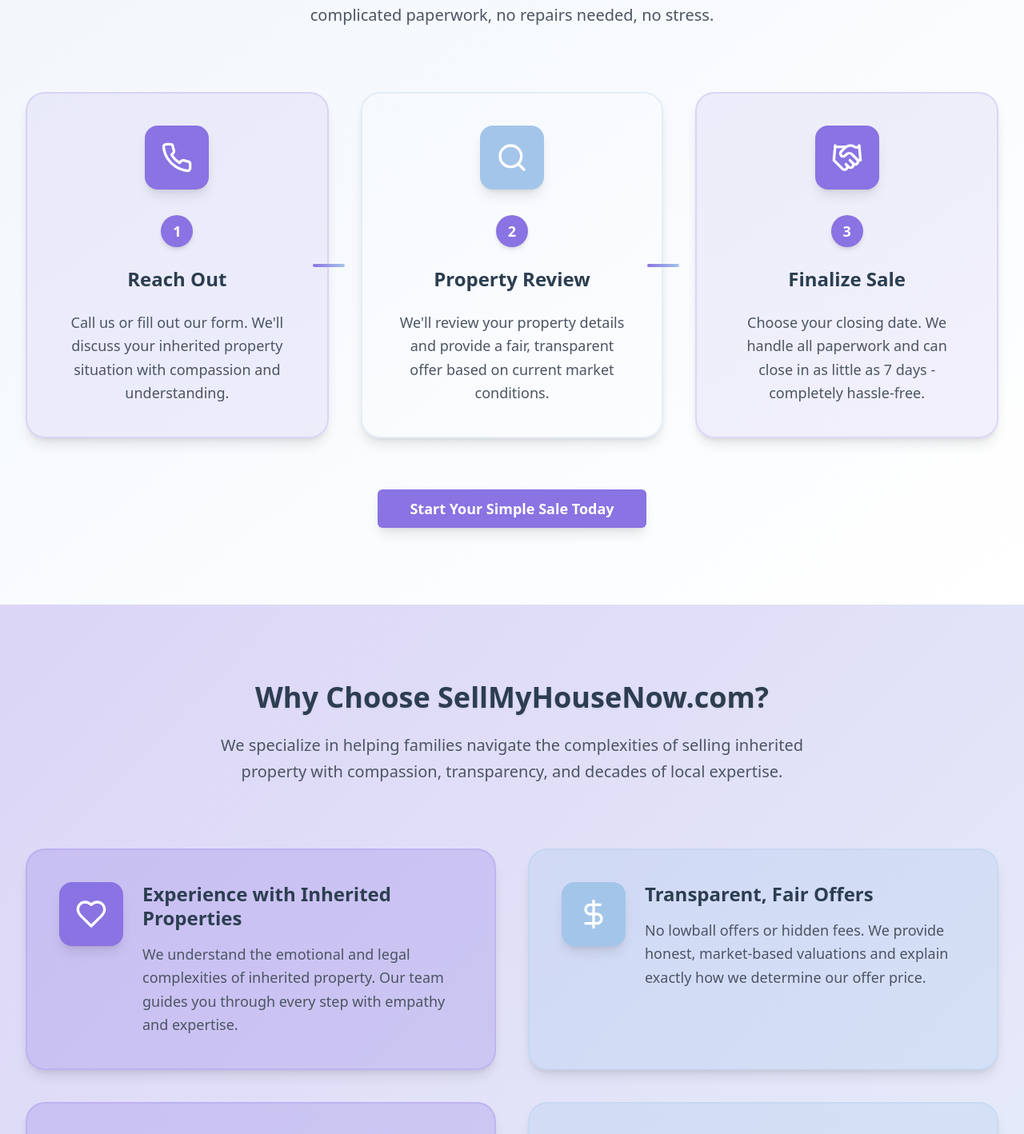
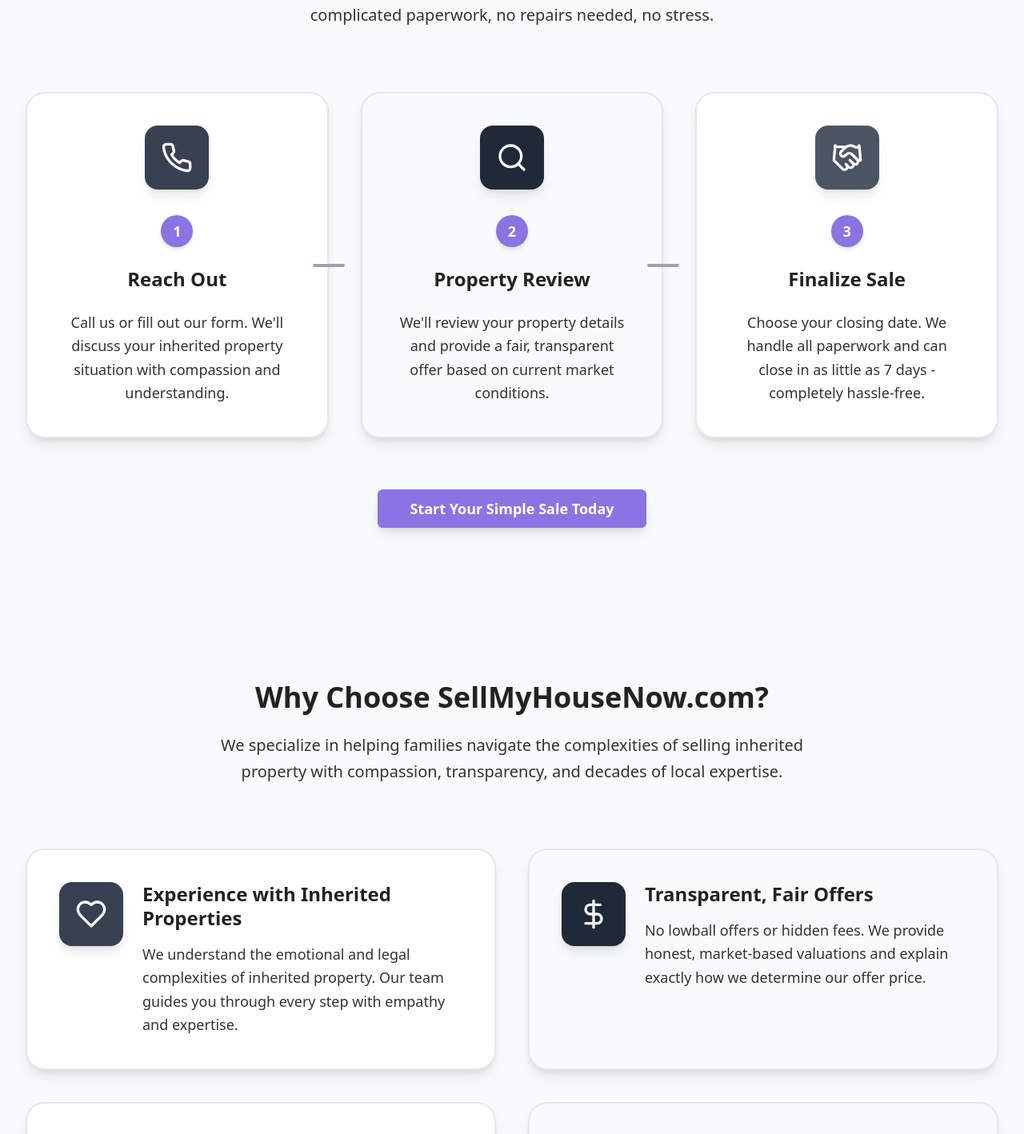
Before and after one commit to tlfla/gentle-home-solutions, a React (Vite) app: page / in a window 1280 px wide. Shown: the part 990-2408 px from the top of the page at 80% size. Built offline with nearby package versions, Linux system fonts and the light colour scheme.

Commit message:
Refine visual design
Improved clarity, hierarchy, and contrast. Adjusted colors, backgrounds, and card styles for better readability and visual separation. Ensured mobile responsiveness.

```diff
--- a/src/components/Benefits.tsx
+++ b/src/components/Benefits.tsx
@@ -7,48 +7,48 @@ export const Benefits = () => {
       icon: Heart,
       title: "Experience with Inherited Properties",
       description: "We understand the emotional and legal complexities of inherited property. Our team guides you through every step with empathy and expertise.",
-      iconBg: "bg-brand-purple",
-      cardBg: "bg-brand-purple/25",
-      borderColor: "border-brand-purple/20",
-      hoverBorder: "hover:border-brand-purple/40"
+      iconBg: "bg-gray-700",
+      cardBg: "bg-white",
+      borderColor: "border-gray-200",
+      hoverBorder: "hover:border-gray-300"
     },
     {
       icon: DollarSign,
       title: "Transparent, Fair Offers",
       description: "No lowball offers or hidden fees. We provide honest, market-based valuations and explain exactly how we determine our offer price.",
-      iconBg: "bg-brand-blue",
-      cardBg: "bg-brand-blue/25",
-      borderColor: "border-brand-blue/25",
-      hoverBorder: "hover:border-brand-blue/45"
+      iconBg: "bg-gray-800",
+      cardBg: "bg-gray-50",
+      borderColor: "border-gray-200",
+      hoverBorder: "hover:border-gray-300"
     },
     {
       icon: Home,
       title: "Sell As-Is From Anywhere",
       description: "Don't worry about repairs, cleaning, or staging. We buy properties in any condition, and you don't need to be local to complete the sale.",
-      iconBg: "bg-brand-purple",
-      cardBg: "bg-brand-purple/25",
-      borderColor: "border-brand-purple/20",
-      hoverBorder: "hover:border-brand-purple/40"
+      iconBg: "bg-gray-600",
+      cardBg: "bg-white",
+      borderColor: "border-gray-200",
+      hoverBorder: "hover:border-gray-300"
     },
     {
       icon: Clock,
       title: "Decades of Proven Results",
       description: "With over 20 years of experience in Tampa Bay and West Florida, we've helped hundreds of families successfully sell inherited properties.",
-      iconBg: "bg-brand-blue",
-      cardBg: "bg-brand-blue/25",
-      borderColor: "border-brand-blue/25",
-      hoverBorder: "hover:border-brand-blue/45"
+      iconBg: "bg-gray-900",
+      cardBg: "bg-gray-50",
+      borderColor: "border-gray-200",
+      hoverBorder: "hover:border-gray-300"
     }
   ];
 
   return (
-    <section id="benefits" className="py-24 bg-gradient-to-br from-brand-purple/30 to-brand-blue/25">
+    <section id="benefits" className="py-24 bg-gray-50">
       <div className="max-w-7xl mx-auto px-4 sm:px-6 lg:px-8">
         <div className="text-center mb-20">
-          <h2 className="text-shadow-light text-3xl md:text-4xl font-bold text-[#2C3E50] mb-6">
+          <h2 className="text-shadow-light text-3xl md:text-4xl font-bold text-[#222] mb-6">
             Why Choose SellMyHouseNow.com?
           </h2>
-          <p className="text-xl text-gray-600 max-w-3xl mx-auto leading-relaxed">
+          <p className="text-xl text-[#333] max-w-3xl mx-auto leading-relaxed">
             We specialize in helping families navigate the complexities of selling inherited property
             with compassion, transparency, and decades of local expertise.
           </p>
@@ -63,8 +63,8 @@ export const Benefits = () => {
                     <benefit.icon className="w-10 h-10 text-white" />
                   </div>
                   <div className="flex-1">
-                    <h3 className="text-2xl font-bold text-[#2C3E50] mb-4 leading-tight">{benefit.title}</h3>
-                    <p className="text-gray-600 leading-relaxed text-lg">{benefit.description}</p>
+                    <h3 className="text-2xl font-bold text-[#222] mb-4 leading-tight">{benefit.title}</h3>
+                    <p className="text-[#333] leading-relaxed text-lg">{benefit.description}</p>
                   </div>
                 </div>
               </div>
@@ -72,10 +72,10 @@ export const Benefits = () => {
           ))}
         </div>
 
-        <div className="mt-20 bg-white/80 backdrop-blur-sm rounded-3xl p-10 shadow-xl border-2 border-brand-purple/15 hover:border-brand-purple/25 transition-colors duration-300">
+        <div className="mt-20 bg-white rounded-3xl p-10 shadow-xl border-2 border-gray-200 hover:border-gray-300 transition-colors duration-300">
           <div className="text-center">
-            <h3 className="text-3xl font-bold text-[#2C3E50] mb-6">Serving Tampa Bay & West Florida</h3>
-            <p className="text-gray-600 mb-8 max-w-3xl mx-auto text-lg leading-relaxed">
+            <h3 className="text-3xl font-bold text-[#222] mb-6">Serving Tampa Bay & West Florida</h3>
+            <p className="text-[#333] mb-8 max-w-3xl mx-auto text-lg leading-relaxed">
               Our local expertise covers Hillsborough, Pinellas, Pasco, Hernando, and surrounding counties.
               We know the local market conditions and can provide accurate valuations for your inherited property.
             </p>
@@ -83,11 +83,7 @@ export const Benefits = () => {
               {['Tampa', 'St. Petersburg', 'Clearwater', 'New Port Richey', 'Spring Hill', 'Brooksville', 'Plant City', 'Safety Harbor'].map((city, idx) => (
                 <span
                   key={city}
-                  className={`px-5 py-3 rounded-full font-semibold text-white shadow-md hover:shadow-lg transition-all duration-200 ${
-                    idx % 3 === 0 ? 'bg-brand-purple hover:bg-brand-blue hover:text-[#2C3E50]' :
-                    idx % 3 === 1 ? 'bg-brand-blue hover:bg-brand-purple text-[#2C3E50] hover:text-white' :
-                    'bg-brand-coral hover:bg-brand-cream text-[#2C3E50]'
-                  }`}
+                  className="px-5 py-3 rounded-full font-semibold text-white shadow-md hover:shadow-lg transition-all duration-200 bg-gray-700 hover:bg-gray-800"
                 >
                   {city}
                 </span>
--- a/src/components/Expectations.tsx
+++ b/src/components/Expectations.tsx
@@ -5,23 +5,28 @@ export const Expectations = () => {
   const expectations = [
     {
       icon: CheckCircle,
-      title: "Free consultation with no obligations"
+      title: "Free consultation with no obligations",
+      iconBg: "bg-green-600"
     },
     {
       icon: Clock,
-      title: "Fair market offer within 24 hours"
+      title: "Fair market offer within 24 hours",
+      iconBg: "bg-blue-600"
     },
     {
       icon: Calendar,
-      title: "Close in as little as 7 days"
+      title: "Close in as little as 7 days",
+      iconBg: "bg-orange-600"
     },
     {
       icon: Home,
-      title: "No repairs or cleaning required"
+      title: "No repairs or cleaning required",
+      iconBg: "bg-teal-600"
     },
     {
       icon: Shield,
-      title: "All closing costs covered by us"
+      title: "All closing costs covered by us",
+      iconBg: "bg-purple-600"
     }
   ];
 
@@ -29,27 +34,27 @@ export const Expectations = () => {
     <section className="py-24 bg-white">
       <div className="max-w-4xl mx-auto px-4 sm:px-6 lg:px-8">
         <div className="text-center mb-16">
-          <h2 className="text-shadow-light text-3xl md:text-4xl font-bold text-[#2C3E50] mb-6">
+          <h2 className="text-shadow-light text-3xl md:text-4xl font-bold text-[#222] mb-6">
             What You Can Expect When Selling Your Inherited Property
           </h2>
-          <h3 className="text-xl text-gray-600 max-w-2xl mx-auto leading-relaxed">
+          <h3 className="text-xl text-[#333] max-w-2xl mx-auto leading-relaxed">
             Our streamlined process makes selling your inherited property in Tampa Bay simple and stress-free.
           </h3>
         </div>
 
-        <div className="bg-white/90 backdrop-blur-sm rounded-3xl p-10 shadow-2xl border-2 border-brand-purple/20 hover:border-brand-purple/30 transition-all duration-300">
+        <div className="bg-gray-50 rounded-3xl p-10 shadow-xl border-2 border-gray-200 hover:border-gray-300 transition-all duration-300">
           <div className="space-y-8">
             {expectations.map((expectation, index) => (
               <div key={index} className="flex items-center space-x-6 group">
-                <div className="bg-gradient-to-br from-brand-purple to-brand-blue w-16 h-16 rounded-2xl flex items-center justify-center flex-shrink-0 group-hover:scale-110 transition-transform duration-300 shadow-lg">
+                <div className={`${expectation.iconBg} w-16 h-16 rounded-2xl flex items-center justify-center flex-shrink-0 group-hover:scale-110 transition-transform duration-300 shadow-lg`}>
                   <expectation.icon className="w-8 h-8 text-white" />
                 </div>
                 <div className="flex-1">
-                  <h4 className="text-xl font-semibold text-[#2C3E50] group-hover:text-brand-purple transition-colors duration-300">
+                  <h4 className="text-xl font-semibold text-[#222] group-hover:text-brand-purple transition-colors duration-300">
                     {expectation.title}
                   </h4>
                 </div>
-                <div className="w-3 h-3 bg-brand-purple rounded-full opacity-60 group-hover:opacity-100 transition-opacity duration-300"></div>
+                <div className="w-3 h-3 bg-gray-400 rounded-full opacity-60 group-hover:opacity-100 transition-opacity duration-300"></div>
               </div>
             ))}
           </div>
--- a/src/components/FAQ.tsx
+++ b/src/components/FAQ.tsx
@@ -46,27 +46,27 @@ export const FAQ = () => {
     const isEven = index % 2 === 0;
     if (isEven) {
       return {
-        background: "bg-brand-purple/12",
-        border: "border-l-4 border-brand-purple",
-        hoverText: "hover:text-brand-purple"
+        background: "bg-white",
+        border: "border-l-4 border-gray-400",
+        hoverText: "hover:text-gray-700"
       };
     } else {
       return {
-        background: "bg-brand-blue/15",
-        border: "border-l-4 border-brand-blue",
-        hoverText: "hover:text-brand-blue"
+        background: "bg-gray-50",
+        border: "border-l-4 border-gray-500",
+        hoverText: "hover:text-gray-800"
       };
     }
   };
 
   return (
-    <section id="faq" className="py-24 bg-gradient-to-br from-brand-cream/30 to-brand-blue/15">
+    <section id="faq" className="py-24 bg-white">
       <div className="max-w-4xl mx-auto px-4 sm:px-6 lg:px-8">
         <div className="text-center mb-20">
-          <h2 className="text-shadow-light text-3xl md:text-4xl font-bold text-[#2C3E50] mb-6">
+          <h2 className="text-shadow-light text-3xl md:text-4xl font-bold text-[#222] mb-6">
             Frequently Asked Questions
           </h2>
-          <p className="text-xl text-gray-600 leading-relaxed">
+          <p className="text-xl text-[#333] leading-relaxed">
             We understand you have questions about selling inherited property.
             Here are answers to the most common concerns we hear from families.
           </p>
@@ -81,10 +81,10 @@ export const FAQ = () => {
                 value={`item-${index}`}
                 className={`rounded-2xl px-8 ${styling.border} border-r border-t border-b border-gray-200 hover:shadow-lg transition-all duration-200 ${styling.background}`}
               >
-                <AccordionTrigger className={`text-left text-[#2C3E50] font-bold ${styling.hoverText} transition-colors py-8 text-lg`}>
+                <AccordionTrigger className={`text-left text-[#222] font-bold ${styling.hoverText} transition-colors py-8 text-lg`}>
                   {faq.question}
                 </AccordionTrigger>
-                <AccordionContent className="text-gray-600 pb-8 leading-relaxed text-lg">
+                <AccordionContent className="text-[#333] pb-8 leading-relaxed text-lg">
                   {faq.answer}
                 </AccordionContent>
               </AccordionItem>
@@ -93,11 +93,11 @@ export const FAQ = () => {
         </Accordion>
 
         <div className="text-center mt-16">
-          <div className="bg-white/90 backdrop-blur-sm rounded-2xl p-8 shadow-lg border-2 border-brand-purple/20">
-            <p className="text-gray-600 mb-4 text-lg">Have a question not answered here?</p>
+          <div className="bg-gray-50 rounded-2xl p-8 shadow-lg border-2 border-gray-200">
+            <p className="text-[#333] mb-4 text-lg">Have a question not answered here?</p>
             <a
               href="tel:+1-813-555-0199"
-              className="inline-flex items-center text-brand-purple hover:text-brand-blue font-bold transition-colors text-lg"
+              className="inline-flex items-center text-brand-purple hover:text-gray-700 font-bold transition-colors text-lg"
             >
               Call us at (813) 555-0199 and we'll answer any questions you have.
             </a>
--- a/src/components/Process.tsx
+++ b/src/components/Process.tsx
@@ -15,36 +15,36 @@ export const Process = () => {
       icon: Phone,
       title: "Reach Out",
       description: "Call us or fill out our form. We'll discuss your inherited property situation with compassion and understanding.",
-      color: "bg-brand-purple",
-      cardBg: "bg-brand-purple/10",
-      border: "border-brand-purple/20"
+      color: "bg-gray-700",
+      cardBg: "bg-white",
+      border: "border-gray-200"
     },
     {
       icon: Search,
       title: "Property Review",
       description: "We'll review your property details and provide a fair, transparent offer based on current market conditions.",
-      color: "bg-brand-blue",
-      cardBg: "bg-brand-blue/12",
-      border: "border-brand-blue/25"
+      color: "bg-gray-800",
+      cardBg: "bg-gray-50",
+      border: "border-gray-200"
     },
     {
       icon: Handshake,
       title: "Finalize Sale",
       description: "Choose your closing date. We handle all paperwork and can close in as little as 7 days - completely hassle-free.",
-      color: "bg-brand-purple",
-      cardBg: "bg-brand-purple/10",
-      border: "border-brand-purple/20"
+      color: "bg-gray-600",
+      cardBg: "bg-white",
+      border: "border-gray-200"
     }
   ];
 
   return (
-    <section id="process" className="py-24 bg-gradient-to-br from-brand-blue/15 to-brand-blue-light/12">
+    <section id="process" className="py-24 bg-gray-50">
       <div className="max-w-7xl mx-auto px-4 sm:px-6 lg:px-8">
         <div className="text-center mb-20">
-          <h2 className="text-shadow-light text-3xl md:text-4xl font-bold text-[#2C3E50] mb-6">
+          <h2 className="text-shadow-light text-3xl md:text-4xl font-bold text-[#222] mb-6">
             Simple 3-Step Process
           </h2>
-          <p className="text-xl text-gray-600 max-w-3xl mx-auto leading-relaxed">
+          <p className="text-xl text-[#333] max-w-3xl mx-auto leading-relaxed">
             We've simplified selling your inherited property into three easy steps.
             No complicated paperwork, no repairs needed, no stress.
           </p>
@@ -55,7 +55,7 @@ export const Process = () => {
             <div key={index} className="relative group">
               {/* Connection Line */}
               {index < steps.length - 1 && (
-                <div className="hidden md:block absolute top-1/2 -right-5 w-10 h-1 bg-gradient-to-r from-brand-purple to-brand-blue transform -translate-y-1/2 z-10 rounded-full"></div>
+                <div className="hidden md:block absolute top-1/2 -right-5 w-10 h-1 bg-gray-400 transform -translate-y-1/2 z-10 rounded-full"></div>
               )}
 
               <div className={`${step.cardBg} rounded-3xl p-10 shadow-lg hover:shadow-2xl transition-all duration-300 group-hover:scale-105 border-2 ${step.border}`}>
@@ -66,8 +66,8 @@ export const Process = () => {
                   <div className="bg-brand-purple text-white text-lg font-bold rounded-full w-10 h-10 flex items-center justify-center mx-auto mb-6 shadow-md">
                     {index + 1}
                   </div>
-                  <h3 className="text-2xl font-bold text-[#2C3E50] mb-6">{step.title}</h3>
-                  <p className="text-gray-600 leading-relaxed text-lg">{step.description}</p>
+                  <h3 className="text-2xl font-bold text-[#222] mb-6">{step.title}</h3>
+                  <p className="text-[#333] leading-relaxed text-lg">{step.description}</p>
                 </div>
               </div>
             </div>
--- a/src/components/Testimonials.tsx
+++ b/src/components/Testimonials.tsx
@@ -12,36 +12,36 @@ export const Testimonials = () => {
       location: "Tampa, FL",
       text: "After my father passed, dealing with his house felt overwhelming. SellMyHouseNow.com made everything so simple. They were compassionate, fair, and handled all the paperwork. I got my check in 10 days without any stress.",
       rating: 5,
-      bgColor: "bg-brand-purple/10",
-      borderColor: "border-brand-purple/20",
-      accentColor: "bg-brand-purple"
+      bgColor: "bg-white",
+      borderColor: "border-gray-300",
+      shadowDepth: "shadow-lg hover:shadow-2xl"
     },
     {
       name: "David Chen",
       location: "Seattle, WA (Property in Clearwater)",
       text: "I inherited my grandmother's house in Clearwater but live in Seattle. I thought selling would be impossible, but they handled everything remotely. Professional, transparent, and exactly what they promised. Highly recommend!",
       rating: 5,
-      bgColor: "bg-brand-blue/12",
-      borderColor: "border-brand-blue/25",
-      accentColor: "bg-brand-blue"
+      bgColor: "bg-gray-50",
+      borderColor: "border-gray-200",
+      shadowDepth: "shadow-xl hover:shadow-2xl"
     },
     {
       name: "Jennifer Williams",
       location: "New Port Richey, FL",
       text: "Three siblings inheriting one house - we thought it would be a nightmare. The team helped us navigate everything smoothly, and we all felt the offer was very fair. They really understand family dynamics and inherited property challenges.",
       rating: 5,
-      bgColor: "bg-brand-purple/10",
-      borderColor: "border-brand-purple/20",
-      accentColor: "bg-brand-purple"
+      bgColor: "bg-white",
+      borderColor: "border-gray-300",
+      shadowDepth: "shadow-lg hover:shadow-2xl"
     },
     {
       name: "Robert Thompson",
       location: "St. Petersburg, FL",
       text: "My mother's house needed major repairs after sitting vacant for two years. I couldn't afford to fix it up. They bought it as-is for a fair price and closed in a week. Exactly what I needed during a difficult time.",
       rating: 5,
-      bgColor: "bg-brand-blue/12",
-      borderColor: "border-brand-blue/25",
-      accentColor: "bg-brand-blue"
+      bgColor: "bg-gray-50",
+      borderColor: "border-gray-200",
+      shadowDepth: "shadow-xl hover:shadow-2xl"
     }
   ];
 
@@ -65,13 +65,13 @@ export const Testimonials = () => {
   }, [api]);
 
   return (
-    <section className="py-24 bg-gradient-to-br from-[rgb(247,220,208)] to-brand-purple/20">
+    <section className="py-24 bg-gray-50">
       <div className="max-w-7xl mx-auto px-4 sm:px-6 lg:px-8">
         <div className="text-center mb-20">
-          <h2 className="text-shadow-light text-3xl md:text-4xl font-bold text-[#2C3E50] mb-6">
+          <h2 className="text-shadow-light text-3xl md:text-4xl font-bold text-[#222] mb-6">
             What Families Say About Us
           </h2>
-          <p className="text-xl text-gray-600 max-w-3xl mx-auto leading-relaxed">
+          <p className="text-xl text-[#333] max-w-3xl mx-auto leading-relaxed">
             Real stories from real families who trusted us with their inherited property sales.
             We're proud to help during difficult times with compassion and professionalism.
           </p>
@@ -90,19 +90,19 @@ export const Testimonials = () => {
               {testimonials.map((testimonial, index) => (
                 <CarouselItem key={index}>
                   <div className="p-4">
-                    <div className={`${testimonial.bgColor} rounded-3xl p-10 shadow-lg hover:shadow-2xl transition-all duration-300 border-2 ${testimonial.borderColor} hover:scale-[1.02]`}>
+                    <div className={`${testimonial.bgColor} rounded-3xl p-10 ${testimonial.shadowDepth} transition-all duration-300 border-2 ${testimonial.borderColor} hover:scale-[1.02]`}>
                       <div className="mb-6">
                         <StarRating rating={testimonial.rating} />
                       </div>
-                      <blockquote className="text-gray-700 mb-8 leading-relaxed italic text-lg font-medium">
+                      <blockquote className="text-[#333] mb-8 leading-relaxed italic text-lg font-medium">
                         "{testimonial.text}"
                       </blockquote>
                       <div className="flex items-center">
-                        <div className={`w-16 h-16 ${testimonial.accentColor} rounded-full flex items-center justify-center text-white font-bold text-xl mr-6 shadow-lg`}>
+                        <div className="w-16 h-16 bg-gray-700 rounded-full flex items-center justify-center text-white font-bold text-xl mr-6 shadow-lg">
                           {testimonial.name.charAt(0)}
                         </div>
                         <div>
-                          <div className="font-bold text-[#2C3E50] text-lg">{testimonial.name}</div>
+                          <div className="font-bold text-[#222] text-lg">{testimonial.name}</div>
                           <div className="text-gray-500 text-base">{testimonial.location}</div>
                         </div>
                       </div>
@@ -111,18 +111,18 @@ export const Testimonials = () => {
                 </CarouselItem>
               ))}
             </CarouselContent>
-            <CarouselPrevious className="hidden md:flex -left-12 bg-white/90 hover:bg-white border-2 border-brand-purple/20 hover:border-brand-purple/40" />
-            <CarouselNext className="hidden md:flex -right-12 bg-white/90 hover:bg-white border-2 border-brand-purple/20 hover:border-brand-purple/40" />
+            <CarouselPrevious className="hidden md:flex -left-12 bg-white hover:bg-gray-50 border-2 border-gray-200 hover:border-gray-300" />
+            <CarouselNext className="hidden md:flex -right-12 bg-white hover:bg-gray-50 border-2 border-gray-200 hover:border-gray-300" />
           </Carousel>
         </div>
 
         <div className="mt-20 text-center">
-          <div className="bg-gradient-to-br from-brand-purple/12 to-brand-blue/10 rounded-3xl p-12 shadow-xl border-2 border-brand-purple/15 max-w-2xl mx-auto">
+          <div className="bg-white rounded-3xl p-12 shadow-xl border-2 border-gray-200 max-w-2xl mx-auto">
             <div className="flex justify-center mb-6">
               <StarRating rating={5} />
             </div>
-            <h3 className="text-3xl font-bold text-[#2C3E50] mb-4">4.9/5 Average Rating</h3>
-            <p className="text-gray-600 text-lg leading-relaxed">
+            <h3 className="text-3xl font-bold text-[#222] mb-4">4.9/5 Average Rating</h3>
+            <p className="text-[#333] text-lg leading-relaxed">
               Based on 200+ inherited property sales in Tampa Bay & West Florida over the past 5 years.
             </p>
           </div>
```
Also changed, not shown: src/components/Footer.tsx (+9 -9 lines).
